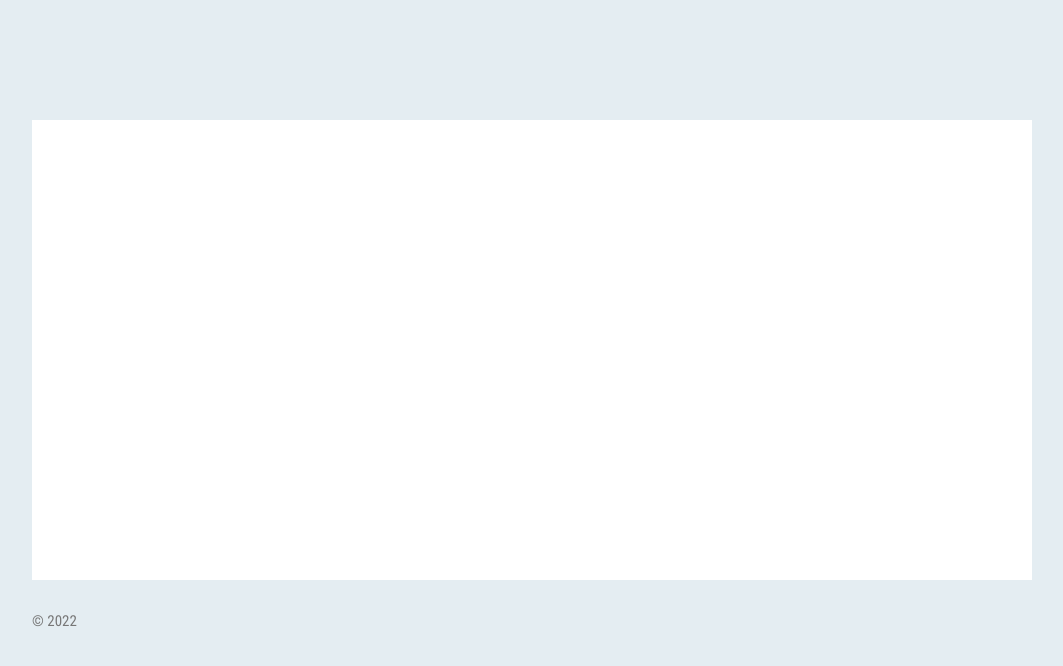
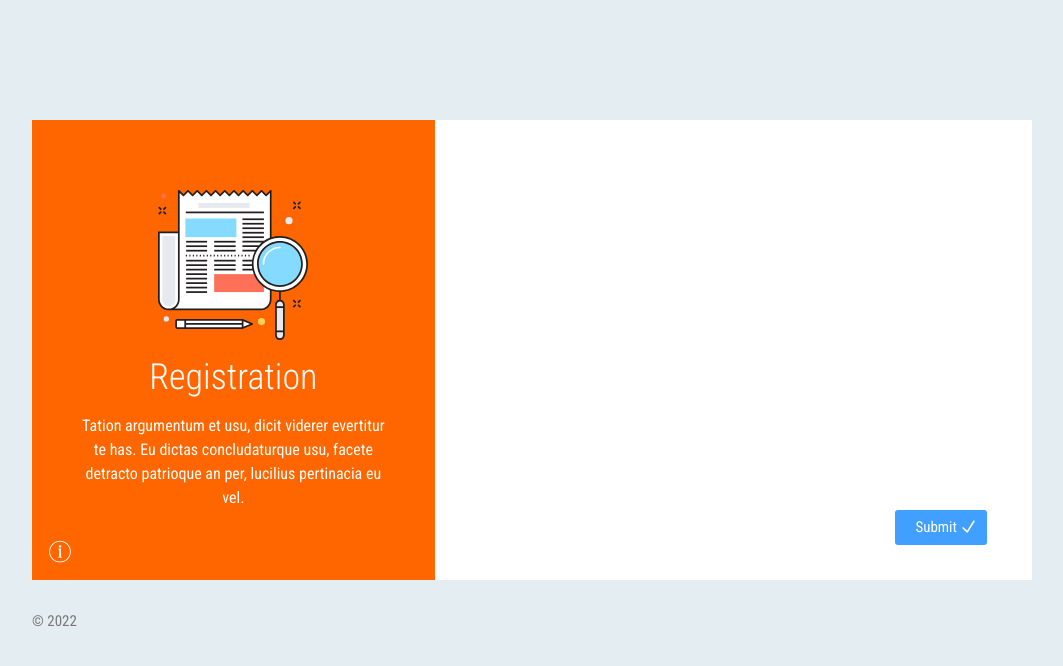
Before and after one commit to Biomimic-io/model-builder, a PHP site: page /template-form.php in a window 1280 px wide. Shown: the part 66-732 px from the top of the page, without its empty margins (108-1171 px from the left). Run offline with PHP 8.4, Linux system fonts and the light colour scheme; data that the repository does not hold is empty; some libraries are stand-ins or nearby versions.

Commit message:
Templating attempt number two.

```diff
--- a/template-form.php
+++ b/template-form.php
@@ -26,6 +26,14 @@
 		<link href="/css/custom.css" rel="stylesheet">
 		<script src="/js/modernizr.js"></script>
 		<!-- Modernizr -->
+		<!--
+		<style>
+			#form-anchor {
+				overflow-y: hidden;
+				max-height: 380px;
+			}
+		</style>
+		-->
 	</head>
 	<body>
 		<div id="preloader">
@@ -72,12 +80,40 @@
 		<!-- End Header -->
 		<main>
 			<div id="form_container">
-				<div class="container">
-					<div class="row">
-						<div id="form-anchor"></div>
+				<div class="row">
+					<div class="col-lg-5">
+						<div id="left_form">
+							<figure><img src="img/registration_bg.svg" alt=""></figure>
+							<h2>Registration</h2>
+							<p>Tation argumentum et usu, dicit viderer evertitur te has. Eu dictas concludaturque usu, facete detracto patrioque an per, lucilius pertinacia eu vel.</p>
+							<a href="#0" id="more_info" data-bs-toggle="modal" data-bs-target="#more-info"><i class="pe-7s-info"></i></a>
+						</div>
 					</div>
-				</div>
-			</div>
+					<div class="col-lg-7">
+
+						<div id="wizard_container">
+							<div id="top-wizard">
+								<div id="progressbar"></div>
+							</div>
+							<!-- /top-wizard -->
+							<form name="example-1" id="wrapped" method="POST">
+								<input id="website" name="website" type="text" value="">
+								<!-- Leave for security protection, read docs for details -->
+								<div id="middle-wizard">
+									<div class="submit step" id="form-anchor"></div>
+									<!-- /step-->
+								</div>
+								<!-- /middle-wizard -->
+								<div id="bottom-wizard">
+									<button type="submit" name="submit" class="submit">Submit</button>
+								</div>
+								<!-- /bottom-wizard -->
+							</form>
+						</div>
+						<!-- /Wizard container -->
+					</div>
+				</div><!-- /Row -->
+			</div><!-- /Form_container -->
 		</main>
 		<footer id="home" class="clearfix">
 			<p>© 2022</p>
@@ -163,6 +199,7 @@
 			jQuery($ => {
 				$(document).ready(() => {
 					$('#form-anchor').formRender({dataType:'json',formData:'<?php echo $out;?>'});
+					$('form').submit(e => {e.preventDefault();});
 				});
 			});
 		</script>
```
